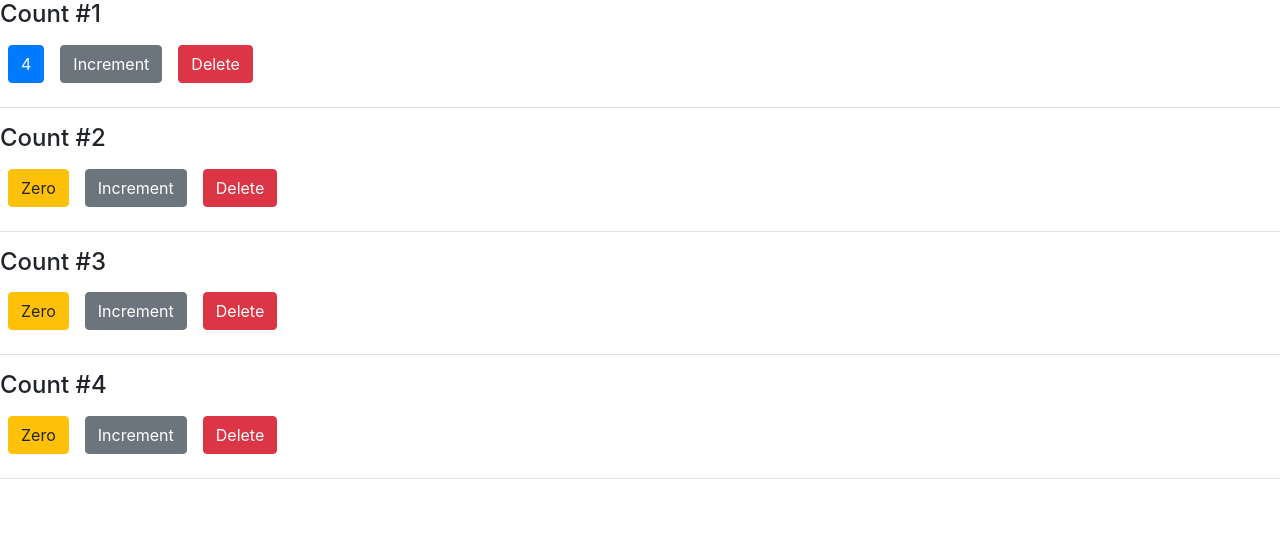
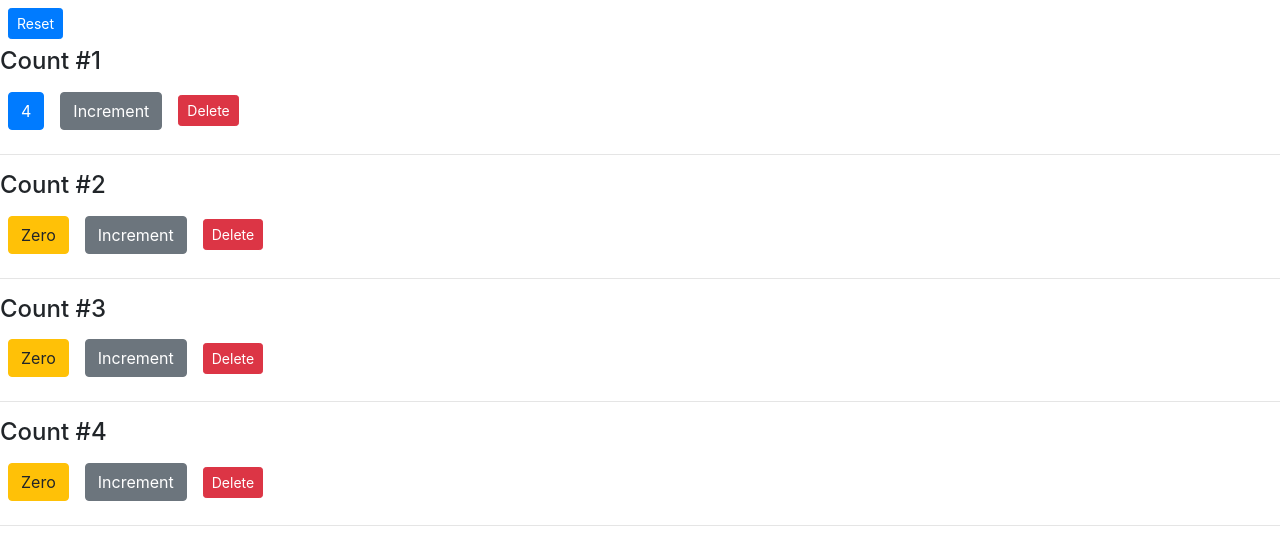
Before and after one commit to manozkumarj/My-CounterApp-Mosh, a React (Create React App) app: page / in a window 1280 px wide. Shown: the top 540 px of the page. Built offline with nearby package versions, Linux system fonts and the light colour scheme.

Commit message:
Done using Controlled component concept and implemented Increment & Reset functionalities

```diff
--- a/src/Counter.jsx
+++ b/src/Counter.jsx
@@ -1,48 +1,26 @@
 import React, { Component } from "react";
 
 class Counter extends Component {
-  state = {
-    value: this.props.count.value,
-    tags: ["tag1", "tag2", "tag3", "tag4", "tag5"]
-  };
-
-  rederTags() {
-    if (this.state.tags.length === 0) return <p>There are no tags available</p>;
-
-    return (
-      <ul>
-        {this.state.tags.map(tag => (
-          <li key={tag}> {tag} </li>
-        ))}
-      </ul>
-    );
-  }
-
   // constructor() {
   //   super();
   //   this.handleIncrement = this.handleIncrement.bind(this);
   // }
 
-  handleIncrement = product => {
-    // console.log(product);
-    this.setState({ value: this.state.value + 1 });
-  };
-
   render() {
     console.log("Props ", this.props);
     return (
       <div>
-        <h4>Count #{this.props.count.id} </h4>
+        <h4>Count #{this.props.counter.id} </h4>
         <span className={this.getClass()}>{this.formatCount()}</span>
         <button
           className="btn btn-secondary m-2"
-          onClick={() => this.handleIncrement(1)}
+          onClick={() => this.props.onIncrement(this.props.counter)}
         >
           Increment
         </button>
         <button
-          onClick={() => this.props.onDelete(this.props.count.id)}
-          className="btn btn-danger m-2"
+          onClick={() => this.props.onDelete(this.props.counter.id)}
+          className="btn btn-danger btn-sm m-2"
         >
           Delete
         </button>
@@ -52,13 +30,13 @@
   }
 
   getClass() {
-    let { value: count } = this.state;
+    let { value: count } = this.props.counter;
     let classes = "btn m-2 btn-";
     return (classes += count === 0 ? "warning" : "primary");
   }
 
   formatCount() {
-    let { value: count } = this.state;
+    let { value: count } = this.props.counter;
     return count === 0 ? "Zero" : count;
   }
 }
--- a/src/Counters.jsx
+++ b/src/Counters.jsx
@@ -17,11 +17,40 @@
     this.setState({ counters });
   };
 
+  handleReset = () => {
+    console.log("handleReset triggered -> ");
+    let counter = this.state.counters.map(c => {
+      c.value = 0;
+      return c;
+    });
+    this.setState({ counter });
+  };
+
+  handleIncrement = counter => {
+    console.log("Triggered handleIncrement func ", counter);
+    let counters = [...this.state.counters];
+    let index = counters.indexOf(counter);
+    counters[index] = { ...counter };
+    counters[index].value++;
+    this.setState({ counters });
+  };
+
   render() {
     return (
       <div>
-        {this.state.counters.map(count => (
-          <Counter key={count.id} onDelete={this.handleDelete} count={count} />
+        <button
+          onClick={this.handleReset}
+          className="btn btn-primary btn-sm m-2"
+        >
+          Reset
+        </button>
+        {this.state.counters.map(counter => (
+          <Counter
+            key={counter.id}
+            onDelete={this.handleDelete}
+            onIncrement={this.handleIncrement}
+            counter={counter}
+          />
         ))}
       </div>
     );
```
